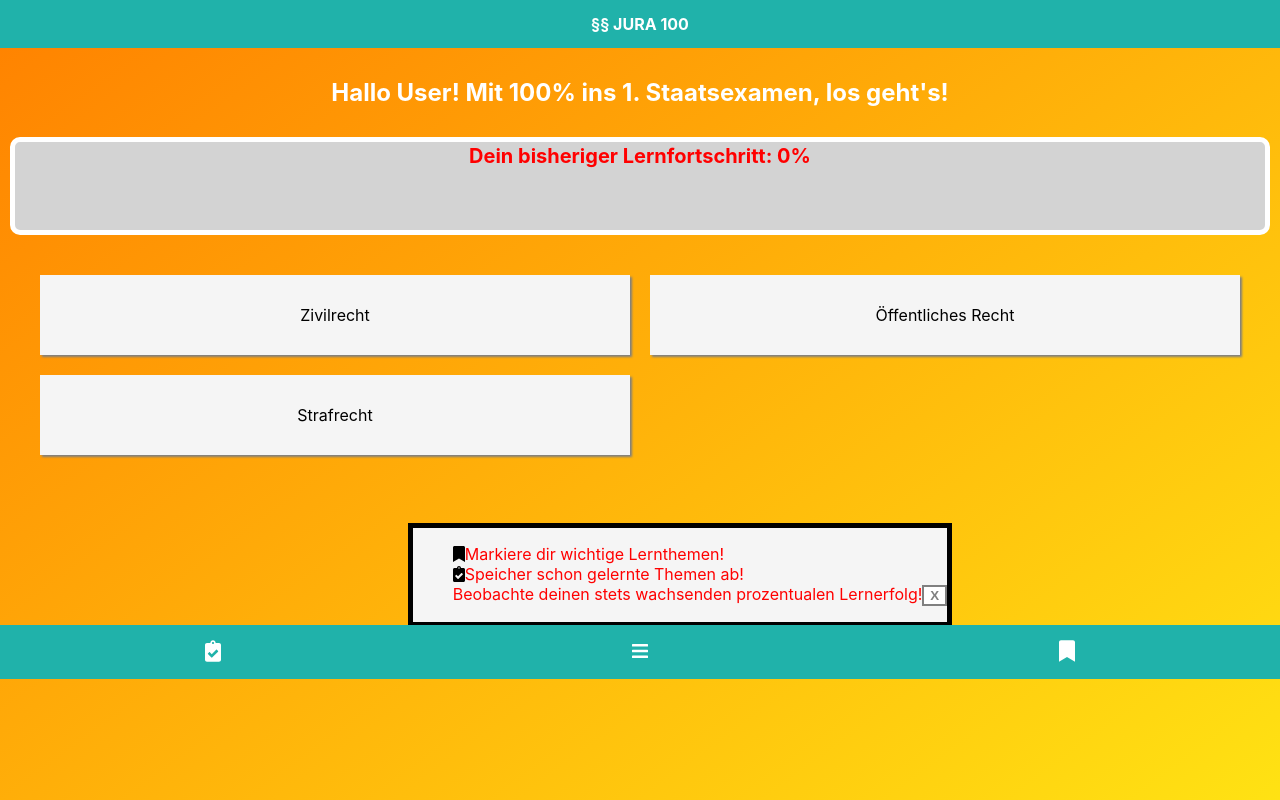
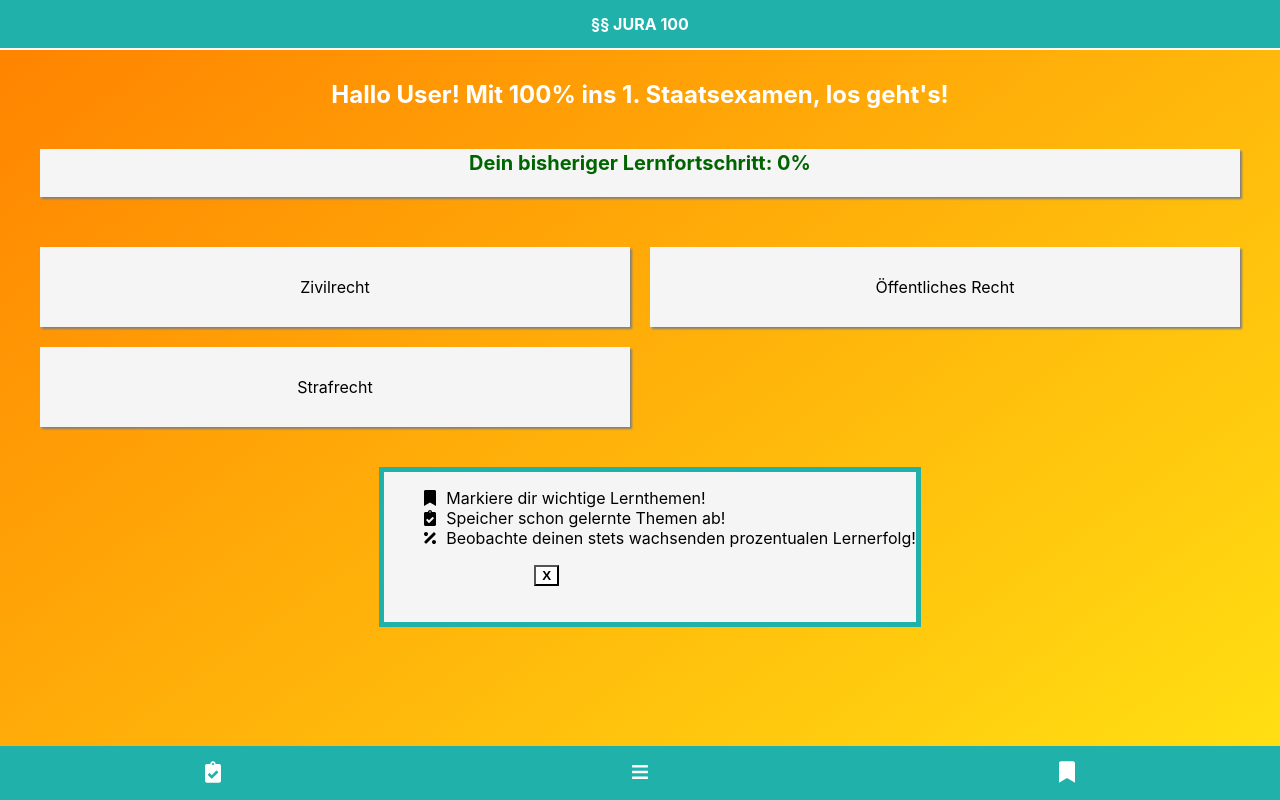
Before and after one commit to CaroSophie/Jura100, a React (Create React App) app: page / in a window 1280 px wide. Both pictures are taken after a click on the button 640 px from the left and 575 px from the top of the page. Built offline with nearby package versions, Linux system fonts and the light colour scheme; what uid would draw is missing.

Commit message:
Improve styling

```diff
--- a/src/components/Footer.js
+++ b/src/components/Footer.js
@@ -15,7 +15,7 @@ library.add(faBars, faClipboardCheck, faBookmark)
 const Navbar = styled.footer`
   /* background: #595959; */
   background: lightseagreen;
-  position: sticky;
+  position: fixed;
   bottom: 0;
   display: flex;
   flex-direction: row;
--- a/src/components/Instruction.js
+++ b/src/components/Instruction.js
@@ -6,10 +6,11 @@ import { FontAwesomeIcon } from '@fortawesome/react-fontawesome'
 import {
   faBookmark,
   faInfo,
-  faClipboardCheck
+  faClipboardCheck,
+  faPercentage
 } from '@fortawesome/free-solid-svg-icons'
 
-library.add(faBookmark, faInfo, faClipboardCheck)
+library.add(faBookmark, faInfo, faClipboardCheck, faPercentage)
 
 const Wrapper = styled.div`
   align-items: center;
@@ -23,10 +24,10 @@ const Wrapper = styled.div`
 const Toggle = styled.button`
   border-radius: 50%;
   border: 2px solid lightseagreen;
-  color: black;
+  color: darkgreen;
   font-size: 1em;
-  height: 80px;
-  width: 80px;
+  height: 60px;
+  width: 60px;
 
   &:focus {
     outline: none;
@@ -37,9 +38,11 @@ const Toggle = styled.button`
   }
 `
 const Helptext = styled.div`
-  color: red;
+  color: black;
   background: whitesmoke;
-  border: 5px solid black;
+  border: 5px solid lightseagreen;
+  margin-right: 40px;
+  height: 150px;
 
   ul {
     list-style-type: none;
@@ -47,14 +50,15 @@ const Helptext = styled.div`
 
   .svg-inline--fa {
     color: black;
+    padding-right: 10px;
   }
 `
 
 const Closehelp = styled.button`
-  color: grey;
+  color: black;
   font-weight: bold;
-  border: 2px solid grey;
   background: white;
+  margin-left: 150px;
 
   &:focus {
     outline: none;
@@ -89,10 +93,11 @@ export default class Instruction extends Component {
             Speicher schon gelernte Themen ab!
           </li>
           <li>
+            <FontAwesomeIcon icon="percentage" />
             Beobachte deinen stets wachsenden prozentualen Lernerfolg!
-            <Closehelp onClick={this.props.handleToggleButton}>X</Closehelp>
           </li>
         </ul>
+        <Closehelp onClick={this.props.handleToggleButton}>X</Closehelp>
       </Helptext>
     )
   }
--- a/src/components/Overview.js
+++ b/src/components/Overview.js
@@ -2,7 +2,7 @@ import React, { Component } from 'react'
 import styled from 'styled-components'
 
 const Overview = styled.h3`
-  color: lightseagreen;
+  color: darkgreen;
   margin-left: 20px;
 `
 
--- a/src/components/Progressbar.js
+++ b/src/components/Progressbar.js
@@ -2,26 +2,25 @@ import React, { Component } from 'react'
 import styled from 'styled-components'
 
 const Progress = styled.div`
-  background: lightgrey;
-  border-radius: 10px 10px 10px;
-  border: 5px solid white;
-  color: red;
+  background: whitesmoke;
+  color: darkgreen;
   display: grid;
   font-size: 20px;
   text-align: center;
   font-weight: bold;
   margin-top: 20px;
-  margin: 10px;
+  margin: 40px;
   padding: 2px;
+  box-shadow: 2px 2px 2px grey;
 
   &::after {
     content: '';
     display: block;
     width: ${props => props.percentage * 100}%;
-    background: darkgrey;
-    height: 50px;
+    background: lightgrey;
+    height: 10px;
     margin-top: 10px;
-    border-radius: inherit;
+    border-radius: 30px;
   }
 `
 class Progressbar extends Component {
--- a/src/screens/Home.js
+++ b/src/screens/Home.js
@@ -22,12 +22,18 @@ const Container = styled.div`
   grid-template-columns: 1fr 1fr;
   grid-template-rows: auto;
 `
+const Line = styled.div`
+  width: 100%;
+  height: 2px;
+  background: white;
+`
 
 export default class Home extends Component {
   render() {
     return (
       <Wrapper>
         <Header />
+        <Line />
         <Welcome />
         <Progressbar percentage={this.props.showprogress} />
         <Container>
--- a/src/screens/SubPage.js
+++ b/src/screens/SubPage.js
@@ -7,18 +7,24 @@ import Overview from '../components/Overview'
 import Header from '../components/Header'
 
 const Wrapper = styled.section`
+  background: linear-gradient(0.4turn, #ff8100, #ffe213);
   height: 100vh;
   display: grid;
   grid-template-rows: 40px 40px auto 40px;
   /* min-height: 100vh; */
-  background: lightgrey;
-  /* overflow: scroll; */
 
   main {
     /* height: 100%; */
     overflow-y: scroll;
     display: block;
   }
+`
+
+const Line = styled.div`
+  width: 100%;
+  height: 2px;
+  background: white;
+  margin-top: 5px;
 `
 
 export default class SubPage extends Component {
@@ -28,6 +34,7 @@ export default class SubPage extends Component {
         <Header />
         <Overview showRoute={this.props.getRoute} />
         <main>
+          <Line />
           {this.props.topics.map(topic => (
             <Topic
               text={topic.text}
```
